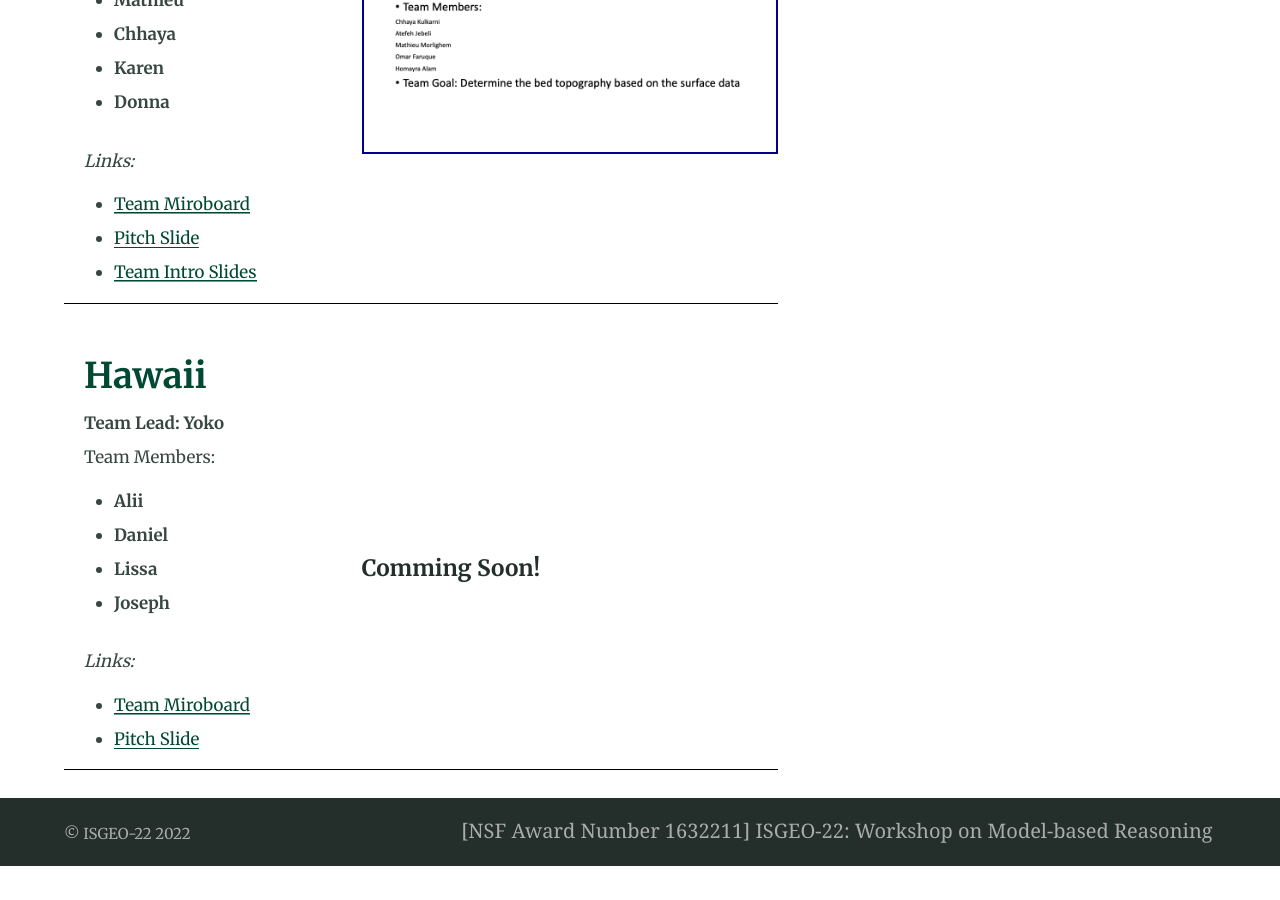
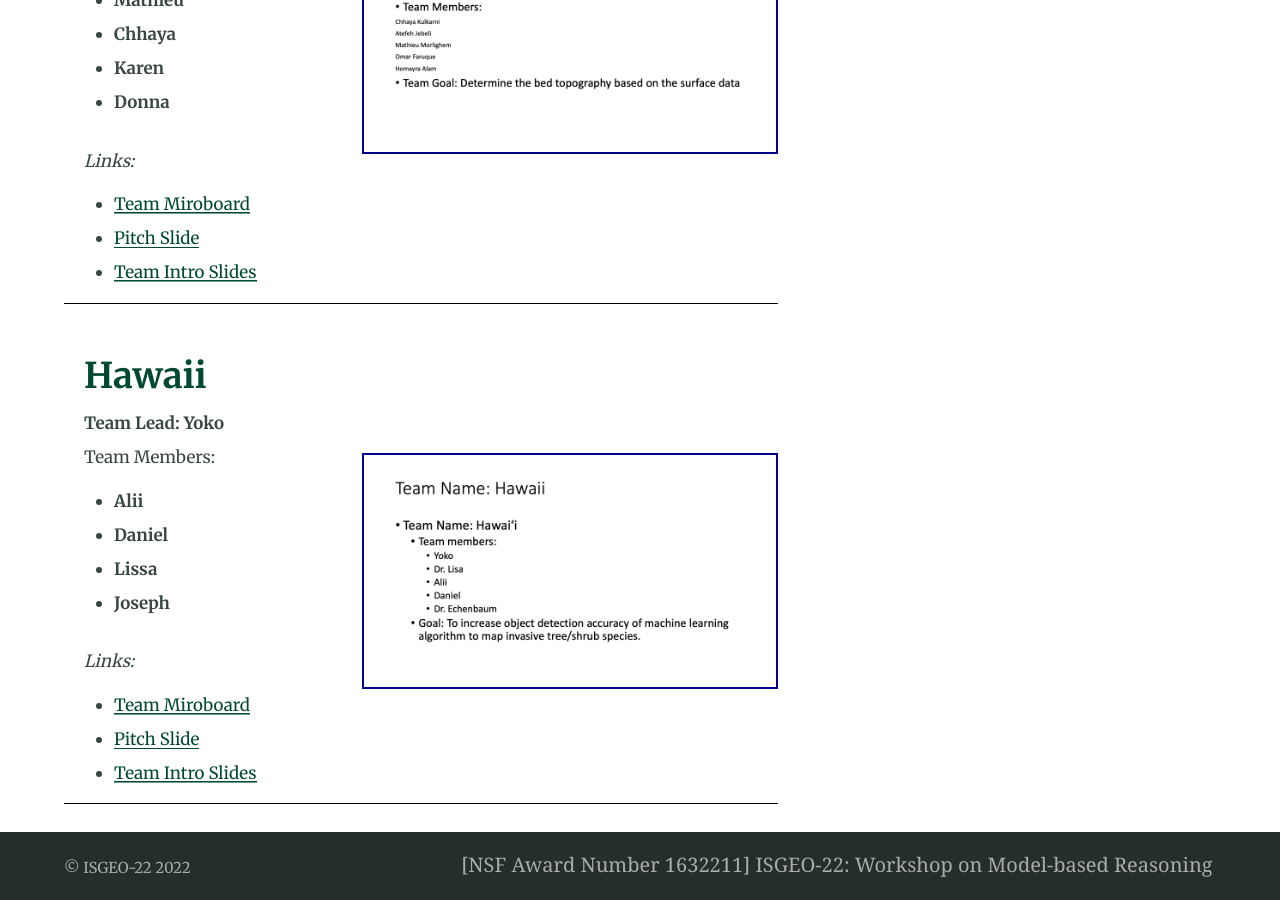
Before and after one commit to IS-GEO/ISGEO-22, a Jekyll site: the page built from teams.md, in a window 1280 px wide and 900 px high, scrolled down 1033 px. Built offline with Jekyll 4.4.1, drawn with Linux system fonts in a browser that asks for light colours; comment, search, counter and statistics services are not loaded; before the commit the page ends 1899 px from its top, so only the background shows below that.

Commit message:
added hawaii intro slide

```diff
--- a/_data/sessions.yml
+++ b/_data/sessions.yml
@@ -407,7 +407,7 @@ projectteams:
   teammembers: [Alii, Daniel, Lissa, Joseph]
   teammiro: https://miro.com/app/board/uXjVPfSM4xE=/?share_link_id=931985949919
   pitchslide: '/assets/teams/hawaii/pitch.pdf'
-  #introslide:
+  introslide: '/assets/teams/hawaii/intro.png'
   #teamgoal:
   #teamgithub:
 
```
Also changed, not shown: assets/teams/hawaii/intro.png (added), 3 other files.
